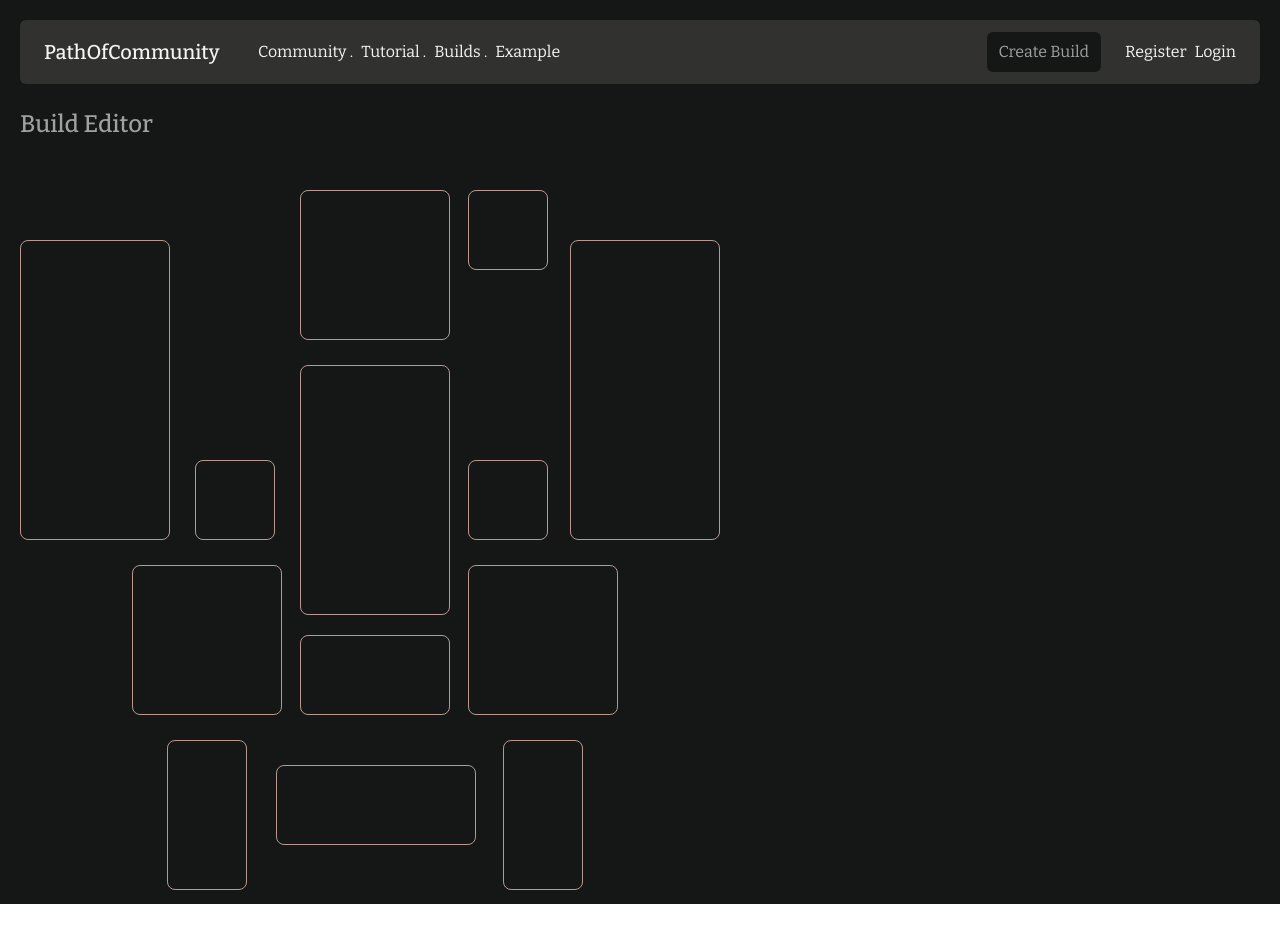
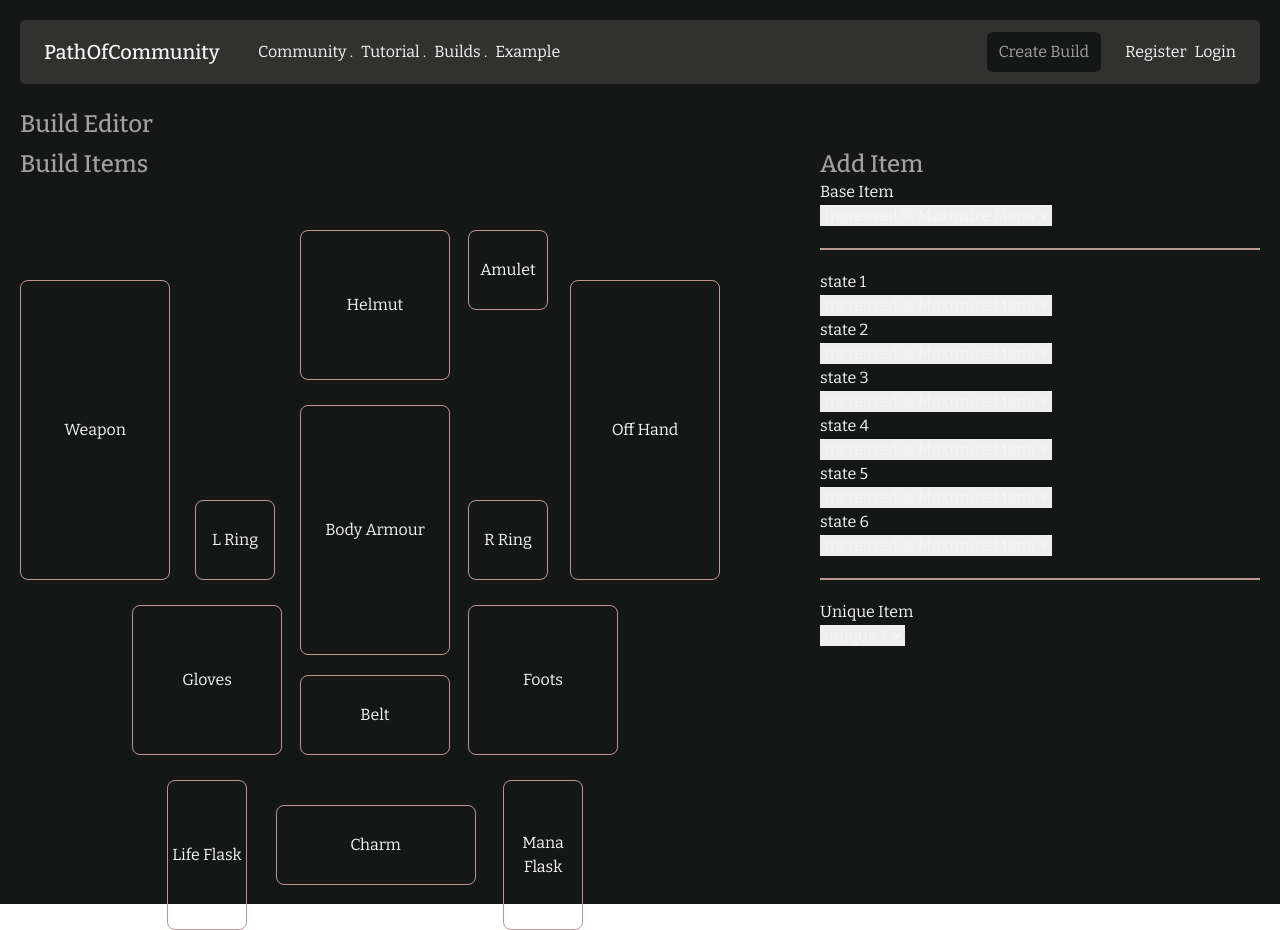
Before and after one commit to darkphotonKN/community-builds-client, a Next.js app: page /profile/builds/edit in a window 1280 px wide. Before the commit the page ends 904 px from the top, so only its background shows below. Built offline with nearby package versions, Linux system fonts and the light colour scheme.

Commit message:
feat: edit ui

```diff
--- a/src/app/profile/builds/edit/page.tsx
+++ b/src/app/profile/builds/edit/page.tsx
@@ -5,20 +5,117 @@ function BuildEdit() {
   return (
     <div>
       <HeaderTwo>Build Editor</HeaderTwo>
-      <div className="relative w-[700px] h-[500px] mt-[100px]">
-        <div className="weapon absolute top-[0%] left-[0%] border cursor-pointer border-customSecondary rounded-lg w-[150px] h-[300px]"></div>
-        <div className="left-ring absolute top-[44%] left-[25%] border cursor-pointer border-customSecondary rounded-lg w-[80px] h-[80px]"></div>
-        <div className="right-ring absolute top-[44%] left-[64%] border cursor-pointer border-customSecondary rounded-lg w-[80px] h-[80px]"></div>
-        <div className="helmut absolute top-[-10%] left-[40%] border cursor-pointer border-customSecondary rounded-lg w-[150px] h-[150px]"></div>
-        <div className="amulet absolute top-[-10%] left-[64%] border cursor-pointer border-customSecondary rounded-lg w-[80px] h-[80px]"></div>
-        <div className="body-armour absolute top-[25%] left-[40%] border cursor-pointer border-customSecondary rounded-lg w-[150px] h-[250px]"></div>
-        <div className="off-hand absolute top-[0%] right-[0%] border cursor-pointer border-customSecondary rounded-lg w-[150px] h-[300px]"></div>
-        <div className="gloves absolute top-[65%] left-[16%] border cursor-pointer border-customSecondary rounded-lg w-[150px] h-[150px]"></div>
-        <div className="foots absolute top-[65%] left-[64%] border cursor-pointer border-customSecondary rounded-lg w-[150px] h-[150px]"></div>
-        <div className="belt absolute top-[79%] left-[40%] border cursor-pointer border-customSecondary rounded-lg w-[150px] h-[80px]"></div>
-        <div className="life-flask absolute top-[100%] left-[21%] border cursor-pointer border-customSecondary rounded-lg w-[80px] h-[150px]"></div>
-        <div className="mana-flask absolute top-[100%] left-[69%] border cursor-pointer border-customSecondary rounded-lg w-[80px] h-[150px]"></div>
-        <div className="charm absolute top-[105%] left-[36.5%] border cursor-pointer border-customSecondary rounded-lg w-[200px] h-[80px]"></div>
+      <div className="flex gap-[100px]">
+        <div>
+          <HeaderTwo>Build Items</HeaderTwo>
+          <div className="relative w-[700px] h-[500px] mt-[100px]">
+            <div className="weapon absolute top-[0%] left-[0%] flex items-center justify-center border cursor-pointer border-customSecondary rounded-lg w-[150px] h-[300px]">
+              Weapon
+            </div>
+            <div className="left-ring absolute top-[44%] left-[25%] flex items-center justify-center border cursor-pointer border-customSecondary rounded-lg w-[80px] h-[80px]">
+              L Ring
+            </div>
+            <div className="right-ring absolute top-[44%] left-[64%] flex items-center justify-center border cursor-pointer border-customSecondary rounded-lg w-[80px] h-[80px]">
+              R Ring
+            </div>
+            <div className="helmut absolute top-[-10%] left-[40%] flex items-center justify-center border cursor-pointer border-customSecondary rounded-lg w-[150px] h-[150px]">
+              Helmut
+            </div>
+            <div className="amulet absolute top-[-10%] left-[64%] flex items-center justify-center border cursor-pointer border-customSecondary rounded-lg w-[80px] h-[80px]">
+              Amulet
+            </div>
+            <div className="body-armour absolute top-[25%] left-[40%] flex items-center justify-center border cursor-pointer border-customSecondary rounded-lg w-[150px] h-[250px]">
+              Body Armour
+            </div>
+            <div className="off-hand absolute top-[0%] right-[0%] flex items-center justify-center border cursor-pointer border-customSecondary rounded-lg w-[150px] h-[300px]">
+              Off Hand
+            </div>
+            <div className="gloves absolute top-[65%] left-[16%] flex items-center justify-center border cursor-pointer border-customSecondary rounded-lg w-[150px] h-[150px]">
+              Gloves
+            </div>
+            <div className="foots absolute top-[65%] left-[64%] flex items-center justify-center border cursor-pointer border-customSecondary rounded-lg w-[150px] h-[150px]">
+              Foots
+            </div>
+            <div className="belt absolute top-[79%] left-[40%] flex items-center justify-center border cursor-pointer border-customSecondary rounded-lg w-[150px] h-[80px]">
+              Belt
+            </div>
+            <div className="life-flask absolute top-[100%] left-[21%] flex items-center justify-center border cursor-pointer border-customSecondary rounded-lg w-[80px] h-[150px]">
+              Life Flask
+            </div>
+            <div className="mana-flask absolute top-[100%] left-[69%] flex items-center justify-center text-center border cursor-pointer border-customSecondary rounded-lg w-[80px] h-[150px]">
+              Mana Flask
+            </div>
+            <div className="charm absolute top-[105%] left-[36.5%] flex items-center justify-center border cursor-pointer border-customSecondary rounded-lg w-[200px] h-[80px]">
+              Charm
+            </div>
+          </div>
+        </div>
+
+        <div className="flex-1">
+          <div>
+            <HeaderTwo>Add Item</HeaderTwo>
+            <div>
+              Base Item <br />
+              <select name="stats" id="stats">
+                <option value="">Increased % Maximize Mana</option>
+                <option value="">Increased % Maximize Life</option>
+              </select>
+            </div>
+            <div className="border border-customSecondary w-[100%] h-[1px] my-[20px]"></div>
+            <div>
+              <div>
+                state 1 <br />
+                <select name="stats" id="stats">
+                  <option value="">Increased % Maximize Mana</option>
+                  <option value="">Increased % Maximize Life</option>
+                </select>
+              </div>
+              <div>
+                state 2 <br />
+                <select name="stats" id="stats">
+                  <option value="">Increased % Maximize Mana</option>
+                  <option value="">Increased % Maximize Life</option>
+                </select>
+              </div>
+              <div>
+                state 3 <br />
+                <select name="stats" id="stats">
+                  <option value="">Increased % Maximize Mana</option>
+                  <option value="">Increased % Maximize Life</option>
+                </select>
+              </div>
+              <div>
+                state 4 <br />
+                <select name="stats" id="stats">
+                  <option value="">Increased % Maximize Mana</option>
+                  <option value="">Increased % Maximize Life</option>
+                </select>
+              </div>
+              <div>
+                state 5 <br />
+                <select name="stats" id="stats">
+                  <option value="">Increased % Maximize Mana</option>
+                  <option value="">Increased % Maximize Life</option>
+                </select>
+              </div>
+              <div>
+                state 6 <br />
+                <select name="stats" id="stats">
+                  <option value="">Increased % Maximize Mana</option>
+                  <option value="">Increased % Maximize Life</option>
+                </select>
+              </div>
+            </div>
+          </div>
+          <div className="border border-customSecondary w-[100%] h-[1px] my-[20px]"></div>
+          <div>
+            Unique Item <br />
+            <select name="unique" id="unique">
+              <option value="">unique 1</option>
+              <option value="">unique 2</option>
+            </select>
+          </div>
+        </div>
       </div>
     </div>
   );
```
